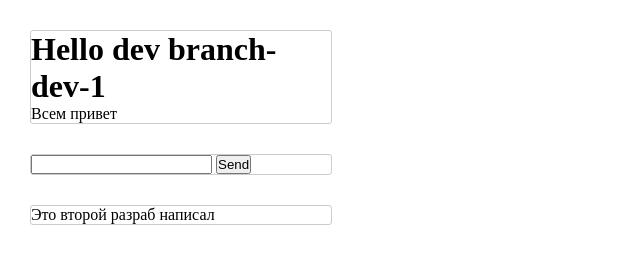
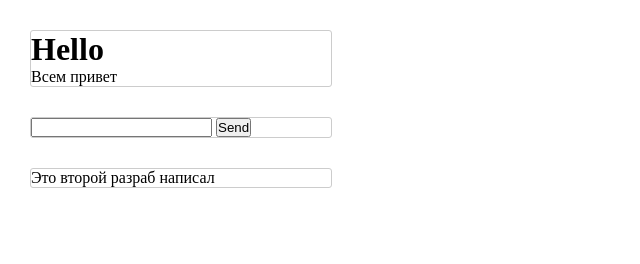
Before and after one commit to Andrew2112/learn-git, a plain HTML site: page index.html in a window 1280 px wide. Shown: the whole page, without its empty margins (0-640 px from the left). Drawn offline with Linux system fonts and the light colour scheme.

Commit message:
commit dev

```diff
--- a/index.html
+++ b/index.html
@@ -11,7 +11,7 @@
 
 <body>
     <div class="box">
-	<h1>Hello dev branch-dev-1</h1>
+	<h1>Hello</h1>
         <p>Всем привет</p>
     </div>
     <div class="box">
```
